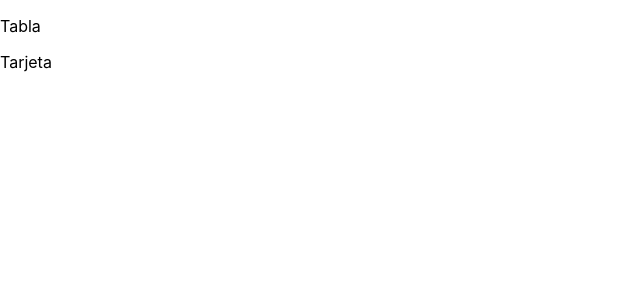
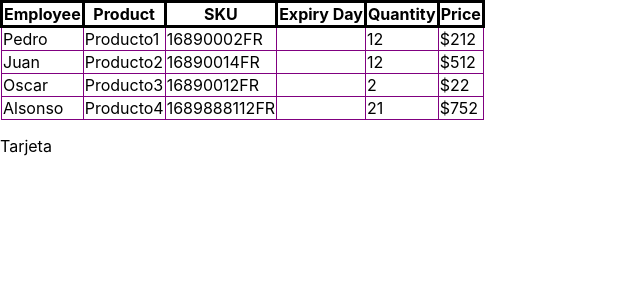
Before and after one commit to D4vc-198/sistema-inventario-front, a React (Create React App) app: page / in a window 1280 px wide. Shown: the top 300 px of the page, without its empty margins (0-640 px from the left). Built offline with nearby package versions, Linux system fonts and the light colour scheme.

Commit message:
table skeleton

```diff
--- a/package.json
+++ b/package.json
@@ -8,6 +8,7 @@
     "@testing-library/user-event": "^13.5.0",
     "react": "^18.2.0",
     "react-dom": "^18.2.0",
+    "react-icons": "^4.9.0",
     "react-scripts": "5.0.1",
     "web-vitals": "^2.1.4"
   },
--- a/src/App.js
+++ b/src/App.js
@@ -3,9 +3,44 @@ import Tabla from './Components/Tabla/Tabla';
 import Tarjeta from './Components/Tarjetas/Tarjeta';
 
 function App() {
+  const headerCell = [{name: "Employee"}, {name: "Product"}, {name: "SKU"}, {name: "Expiry Day"}, {name: "Quantity"}, {name: "Price"}]
+  const tableData = [
+    {
+      Employee: "Pedro",
+      Product: "Producto1",
+      SKU: "16890002FR",
+      ExpiryDay: "MM/DD/YYYY",
+      Quantity: "12",
+      Price: "$212",
+    },
+    {
+      Employee: "Juan",
+      Product: "Producto2",
+      SKU: "16890014FR",
+      ExpiryDay: "MM/DD/YYYY",
+      Quantity: "12",
+      Price: "$512",
+    },
+    {
+      Employee: "Oscar",
+      Product: "Producto3",
+      SKU: "16890012FR",
+      ExpiryDay: "MM/DD/YYYY",
+      Quantity: "2",
+      Price: "$22",
+    },
+    {
+      Employee: "Alsonso",
+      Product: "Producto4",
+      SKU: "1689888112FR",
+      ExpiryDay: "MM/DD/YYYY",
+      Quantity: "21",
+      Price: "$752",
+    },
+  ]
   return (
     <>
-      <Tabla />
+      <Tabla header={headerCell} data={tableData}/>
       <Tarjeta />
     </>
   )
--- a/src/Components/Tabla/Tabla.js
+++ b/src/Components/Tabla/Tabla.js
@@ -1,10 +1,30 @@
 import React from "react"
+import "./../../Styles/Tables.css"
 
-const Tabla = () => {
+const Tabla = (props) => {
+    const { header, data} = props
+    console.log(data)
     return (
-        <>
-            <p>Tabla</p>
-        </>
+        <table>
+        <thead>
+        <tr className="inventory-table">
+           {header.map((header) => <th key={header.name}>{header.name}</th>)}
+        </tr>
+        </thead>
+        <tbody>
+        {data.map((information) => (
+        <tr key={information.Employee}>
+            <td className="table-cell">{information.Employee}</td>
+            <td className="table-cell">{information.Product}</td>
+            <td className="table-cell">{information.SKU}</td>
+            <td className="table-cell">{information.ExpiryDate}</td>
+            <td className="table-cell">{information.Quantity}</td>
+            <td className="table-cell">{information.Price}</td>
+        </tr>
+        ))}
+        </tbody>
+
+        </table>
     )
 }
 
--- /dev/null
+++ b/src/Styles/Tables.css
@@ -0,0 +1,10 @@
+table {
+    border-collapse: collapse;
+}
+th {
+    border: 3px solid black;
+}
+
+td {
+    border: 1px solid purple;
+}
```
Also changed, not shown: 1 other file (tests, documents, lock files or other folders).
